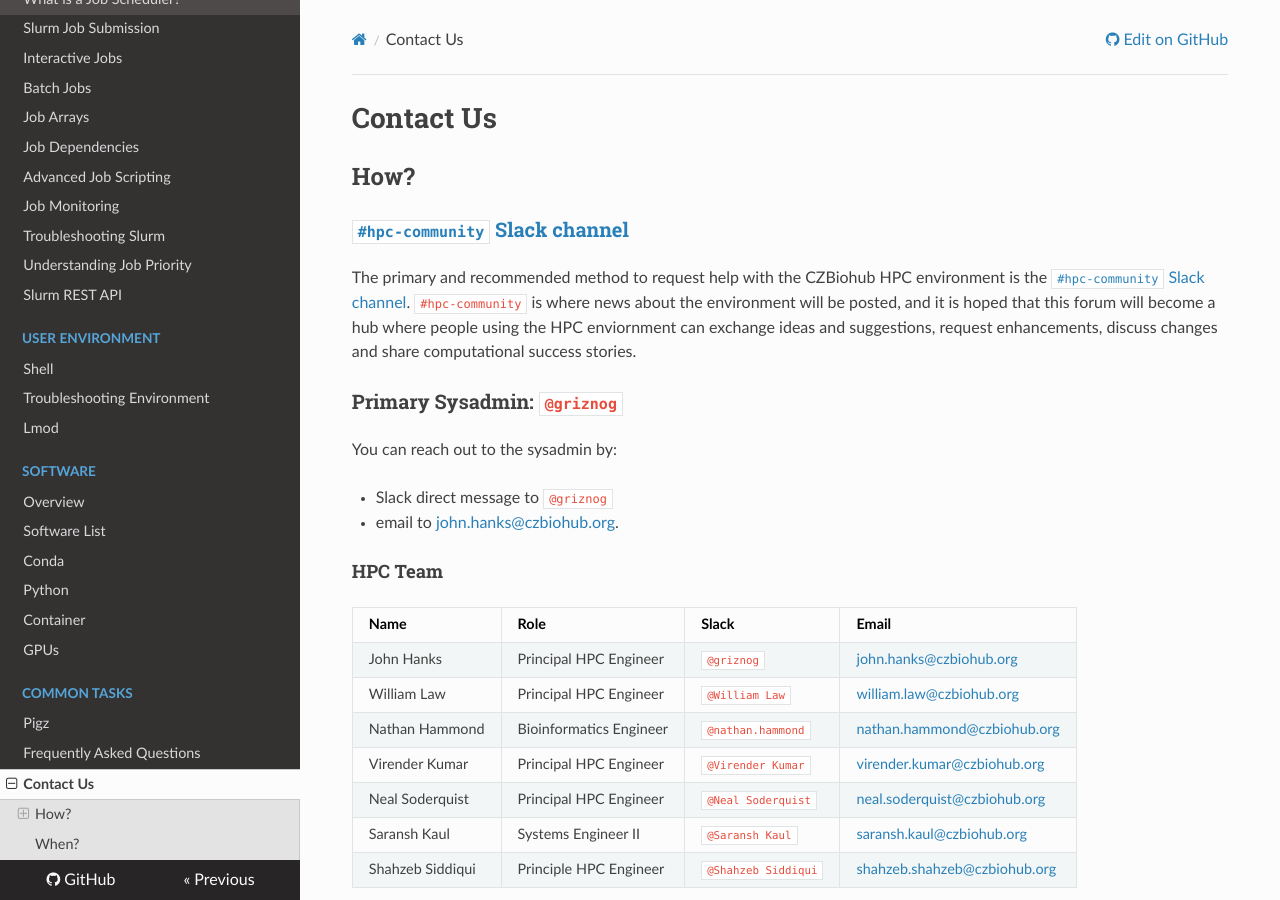
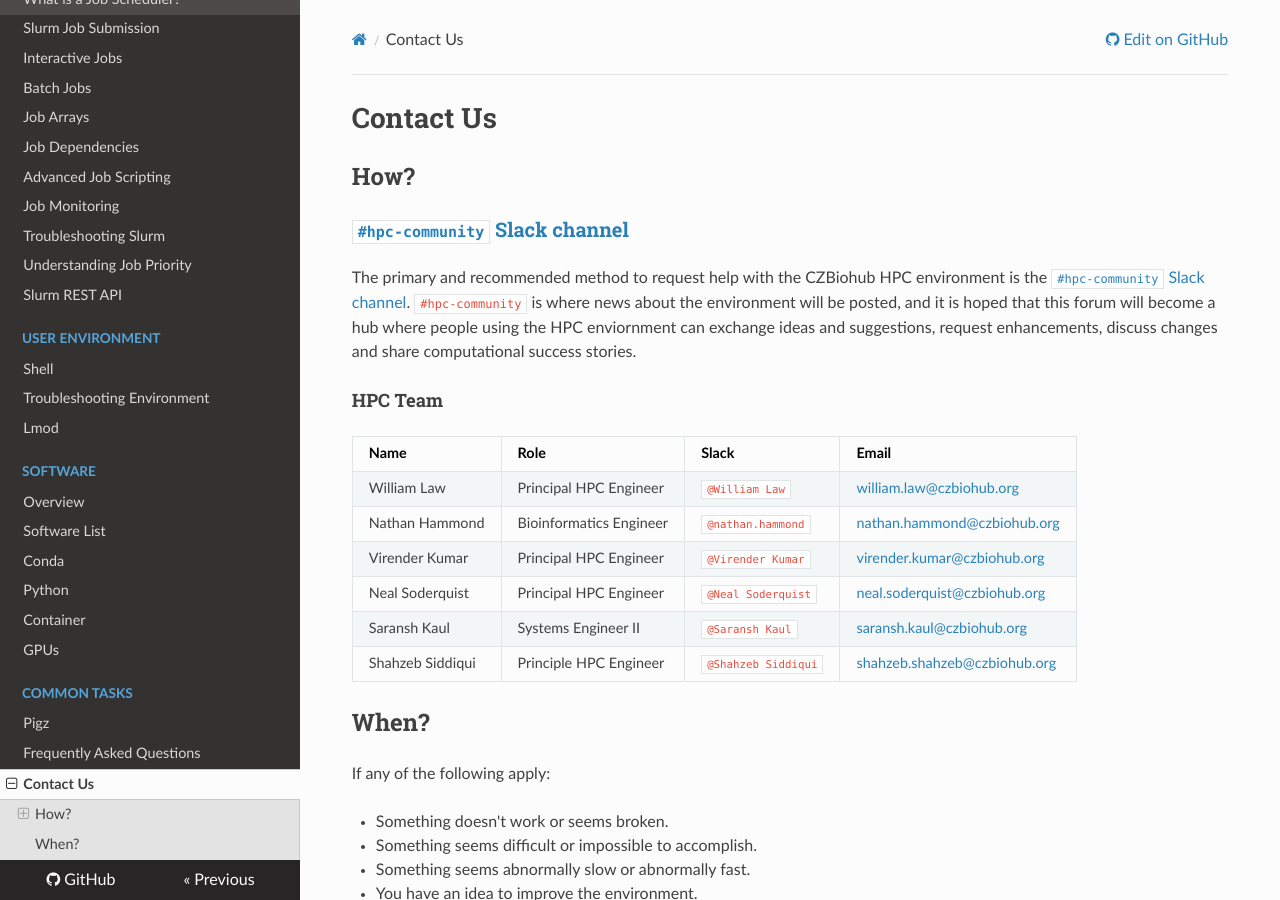
Before and after one commit to biohub-hpc/hpcuserguide, an MkDocs documentation site: the page built from docs/contact.md, in a window 1280 px wide and 900 px high. Built offline with MkDocs 1.6.1, drawn with Linux system fonts in a browser that asks for light colours; nearby versions of some CDN libraries.

Commit message:
remove John Hanks:

```diff
--- a/docs/contact.md
+++ b/docs/contact.md
@@ -12,18 +12,10 @@ forum will become a hub where people using the HPC enviornment can exchange
 ideas and suggestions, request enhancements, discuss changes and share
 computational success stories.
 
-### Primary Sysadmin: `@griznog`
-
-You can reach out to the sysadmin by:
-
- * Slack direct message to `@griznog`
- * email to [john.hanks@czbiohub.org](mailto:john.hanks@czbiohub.org).
-
 #### HPC Team
 
 | Name              | Role                    | Slack               | Email                                                               |
 |-------------------|-------------------------|---------------------|---------------------------------------------------------------------|
-| John Hanks        | Principal HPC Engineer  | `@griznog`          | [john.hanks@czbiohub.org](mailto:john.hanks@czbiohub.org)           |
 | William Law       | Principal HPC Engineer  | `@William Law`      | [william.law@czbiohub.org](mailto:william.law@czbiohub.org)         |
 | Nathan Hammond    | Bioinformatics Engineer | `@nathan.hammond`   | [nathan.hammond@czbiohub.org](mailto:nathan.hammond@czbiohub.org)   |
 | Virender Kumar    | Principal HPC Engineer  | `@Virender Kumar`   | [virender.kumar@czbiohub.org](mailto:virender.kumar@czbiohub.org)   |
```
